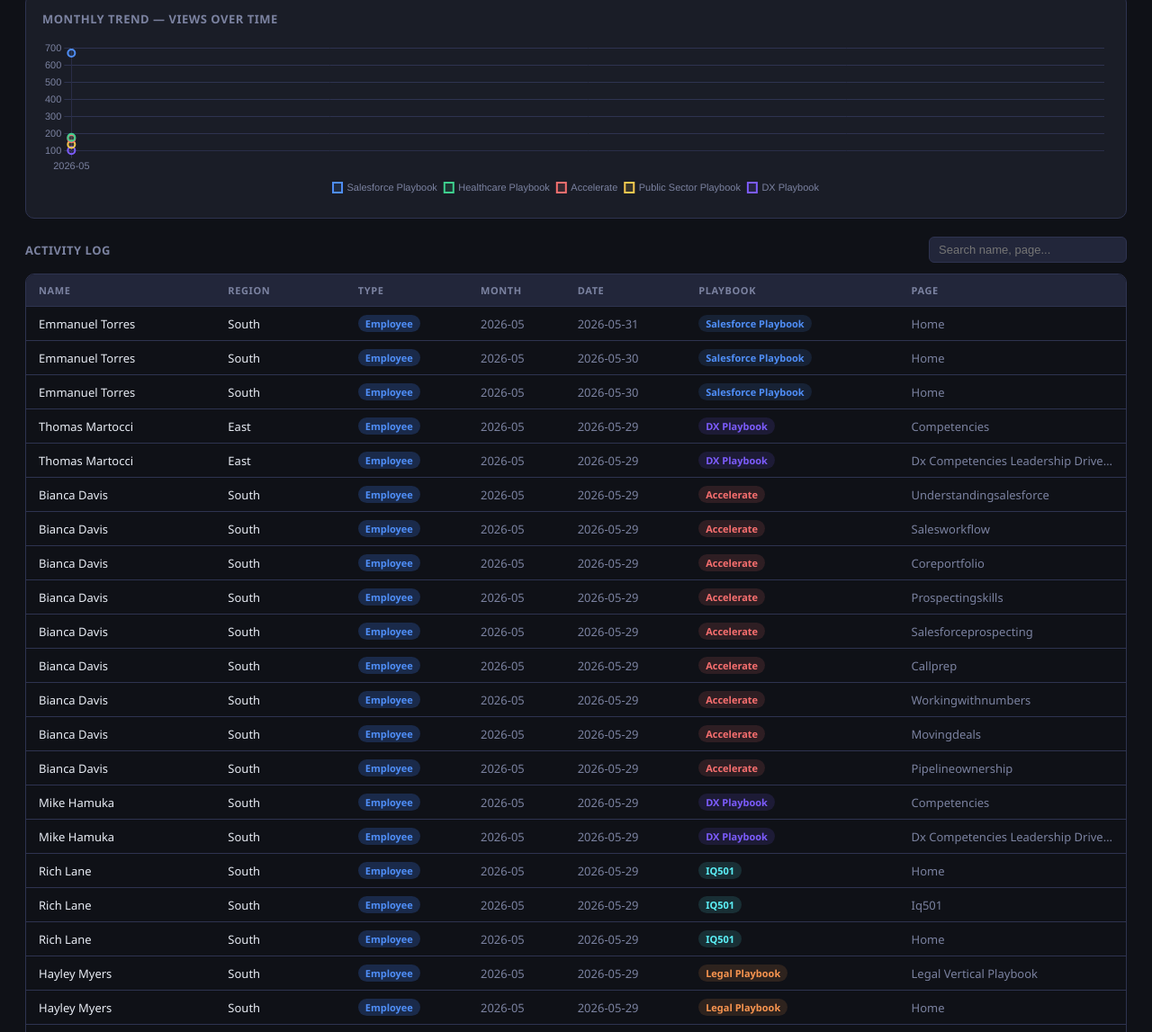
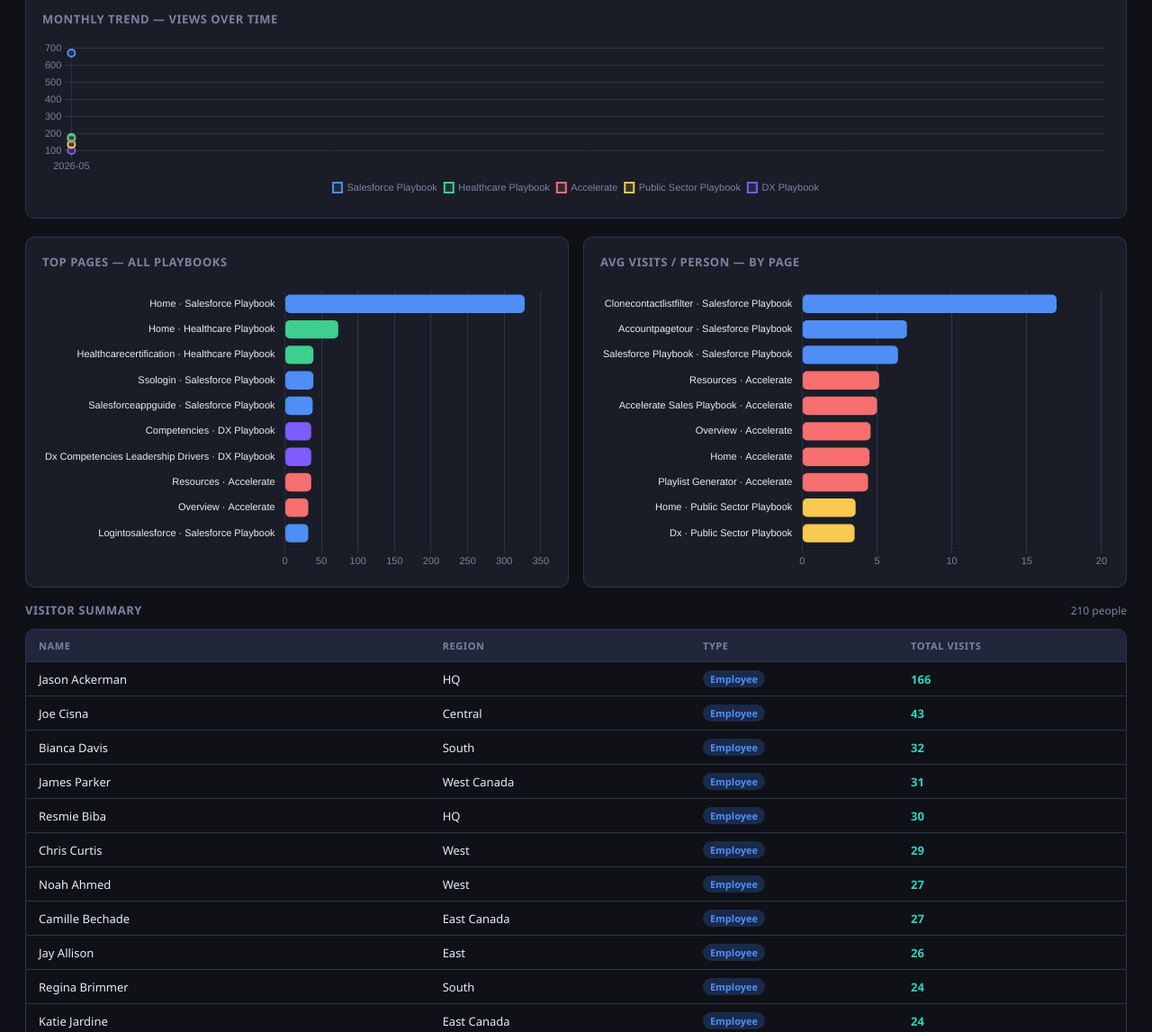
Before and after one commit to jasonackerman1/playbook-dashboard, a plain HTML site: page index.html in a window 1280 px wide. Shown: the part 599-1746 px from the top of the page at 90% size. Drawn offline with nearby package versions, Linux system fonts and the light colour scheme.

Commit message:
Add visitor summary, avg visits stat, top pages charts, Road to DX

```diff
--- a/index.html
+++ b/index.html
@@ -39,11 +39,13 @@
 
   .charts-top{display:grid;grid-template-columns:2fr 1fr;gap:16px;padding:0 28px 16px;}
   .charts-bottom{padding:0 28px 20px;}
-  @media(max-width:860px){.charts-top{grid-template-columns:1fr;}}
+  .charts-pages{display:grid;grid-template-columns:1fr 1fr;gap:16px;padding:0 28px 16px;}
+  @media(max-width:860px){.charts-top,.charts-pages{grid-template-columns:1fr;}}
   .chart-card{background:var(--surface);border:1px solid var(--border);border-radius:10px;padding:18px;}
   .chart-title{font-size:13px;font-weight:600;margin-bottom:14px;color:var(--muted);text-transform:uppercase;letter-spacing:.5px;}
   .chart-wrap{position:relative;height:240px;}
   .chart-wrap-tall{position:relative;height:180px;}
+  .chart-wrap-pages{position:relative;height:320px;}
 
   .table-section{padding:0 28px 32px;}
   .table-header{display:flex;justify-content:space-between;align-items:center;margin-bottom:12px;flex-wrap:wrap;gap:8px;}
@@ -104,6 +106,35 @@
   </div>
 </div>
 
+<div class="charts-pages">
+  <div class="chart-card">
+    <div class="chart-title" id="pages-chart-title">Top Pages — Total Views</div>
+    <div class="chart-wrap-pages"><canvas id="pagesChart"></canvas></div>
+  </div>
+  <div class="chart-card">
+    <div class="chart-title" id="avg-pages-chart-title">Top Pages — Avg Visits / Person</div>
+    <div class="chart-wrap-pages"><canvas id="avgPagesChart"></canvas></div>
+  </div>
+</div>
+
+<div class="table-section" id="visitor-section">
+  <div class="table-header">
+    <span class="table-title">Visitor Summary</span>
+    <span style="font-size:12px;color:var(--muted)" id="visitor-count"></span>
+  </div>
+  <div class="table-outer">
+    <table>
+      <thead><tr>
+        <th>Name</th>
+        <th>Region</th>
+        <th>Type</th>
+        <th>Total Visits</th>
+      </tr></thead>
+      <tbody id="visitor-body"></tbody>
+    </table>
+  </div>
+</div>
+
 <div class="table-section" id="table-section">
   <div class="table-header">
     <span class="table-title">Activity Log</span>
@@ -156,9 +187,13 @@
 allRegions.forEach(r => sel('f-region').innerHTML  += `<option value="${r}">${r}</option>`);
 
 // Header badges
+function fmtMonth(m) {
+  const [y,mo] = m.split('-');
+  return new Date(y, mo-1).toLocaleString('en-US', {month:'long',year:'numeric'});
+}
 sel('header-range').textContent = allMonths.length > 1
-  ? `— ${allMonths[0]} to ${allMonths[allMonths.length-1]}`
-  : `— ${allMonths[0]}`;
+  ? `— ${fmtMonth(allMonths[0])} to ${fmtMonth(allMonths[allMonths.length-1])}`
+  : `— ${fmtMonth(allMonths[0])}`;
 sel('badge-views').textContent  = `${RAW.length.toLocaleString()} total views`;
 sel('badge-months').textContent = `${allMonths.length} month${allMonths.length>1?'s':''}`;
 
@@ -211,7 +246,7 @@
   return arr.reduce((acc,r) => { const v=r[key]||'(none)'; acc[v]=(acc[v]||0)+1; return acc; }, {});
 }
 
-let barChart, pieChart, trendChart;
+let barChart, pieChart, trendChart, pagesChart, avgPagesChart;
 
 function render(){
   const sorted = [...filtered].sort((a,b) => {
@@ -228,15 +263,42 @@
   const monthsShown = new Set(filtered.map(r=>r.Month)).size;
   sel('result-count').textContent = `${totalViews.toLocaleString()} views`;
 
+  const avgVisits = uniqueUsers > 0 ? (totalViews / uniqueUsers).toFixed(1) : '0';
+
   sel('stats-row').innerHTML = `
     <div class="stat"><div class="stat-label">Total Page Views</div><div class="stat-value blue">${totalViews.toLocaleString()}</div><div class="stat-sub">${monthsShown} month${monthsShown!==1?'s':''} shown</div></div>
     <div class="stat"><div class="stat-label">Unique Users</div><div class="stat-value purple">${uniqueUsers}</div><div class="stat-sub">employees &amp; dealers</div></div>
+    <div class="stat"><div class="stat-label">Avg Visits / Person</div><div class="stat-value" style="color:#2dd4bf">${avgVisits}</div><div class="stat-sub">this period</div></div>
     <div class="stat"><div class="stat-label">Top Playbook</div><div class="stat-value yellow" style="font-size:16px;padding-top:4px">${topPB[0]}</div><div class="stat-sub">${topPB[1].toLocaleString()} views</div></div>
-    <div class="stat"><div class="stat-label">Playbooks Active</div><div class="stat-value green">${Object.keys(pbCounts).length}</div><div class="stat-sub">out of 8 total</div></div>
+    <div class="stat"><div class="stat-label">Playbooks Active</div><div class="stat-value green">${Object.keys(pbCounts).length}</div><div class="stat-sub">out of 9 total</div></div>
   `;
 
-  // Bar chart
-  const pbSorted = Object.entries(pbCounts).sort((a,b)=>b[1]-a[1]);
+  // Visitor summary table
+  const visitorMap = {};
+  filtered.forEach(r => {
+    const key = `${r.FirstName} ${r.LastName}`;
+    if (!visitorMap[key]) visitorMap[key] = {name:key, region:r.Region, type:r.Type, visits:0};
+    visitorMap[key].visits++;
+  });
+  const visitorsSorted = Object.values(visitorMap).sort((a,b)=>b.visits-a.visits);
+  sel('visitor-count').textContent = `${visitorsSorted.length} ${visitorsSorted.length===1?'person':'people'}`;
+  sel('visitor-body').innerHTML = visitorsSorted.length
+    ? visitorsSorted.map(v => {
+        const tc = v.type==='Employee'?'#4f8ef7':'#cf5cf7';
+        const tb = v.type==='Employee'?'#1a2a4a':'#2a1a3a';
+        return `<tr>
+          <td>${v.name}</td>
+          <td>${v.region||'<span style="color:var(--muted)">—</span>'}</td>
+          <td><span class="pill" style="background:${tb};color:${tc}">${v.type}</span></td>
+          <td style="color:#2dd4bf;font-weight:600">${v.visits}</td>
+        </tr>`;
+      }).join('')
+    : `<tr><td colspan="4" class="no-data">No records match your filters.</td></tr>`;
+
+  // Bar chart — always include all known playbooks (zero if no data)
+  const pbAll = {...pbCounts};
+  Object.keys(PLAYBOOK_COLORS).forEach(pb => { if (!(pb in pbAll)) pbAll[pb] = 0; });
+  const pbSorted = Object.entries(pbAll).sort((a,b)=>b[1]-a[1]);
   if (barChart) barChart.destroy();
   barChart = new Chart(sel('barChart'), {
     type: 'bar',
@@ -264,6 +326,56 @@
       plugins:{
         legend:{position:'bottom',labels:{color:'#7b82a0',font:{size:11},boxWidth:10,padding:8}},
         tooltip:{callbacks:{label:c=>` ${c.label}: ${c.raw.toLocaleString()} views`}}
+      }
+    }
+  });
+
+  // Top pages chart
+  const pbFilter = sel('f-playbook').value;
+  const pageMap = {};
+  filtered.forEach(r => {
+    const label = pbFilter ? r.Page : `${r.Page} · ${r.Playbook}`;
+    if (!pageMap[label]) pageMap[label] = {count:0, color:pbColor(r.Playbook)};
+    pageMap[label].count++;
+  });
+  const pagesSorted = Object.entries(pageMap).sort((a,b)=>b[1].count-a[1].count).slice(0,10);
+  sel('pages-chart-title').textContent = pbFilter ? `Top Pages — ${pbFilter}` : 'Top Pages — All Playbooks';
+  if (pagesChart) pagesChart.destroy();
+  pagesChart = new Chart(sel('pagesChart'), {
+    type: 'bar',
+    data: { labels: pagesSorted.map(([k])=>k), datasets: [{ data: pagesSorted.map(([,v])=>v.count), backgroundColor: pagesSorted.map(([,v])=>v.color), borderRadius:5, borderSkipped:false }] },
+    options: {
+      indexAxis:'y', responsive:true, maintainAspectRatio:false,
+      plugins:{ legend:{display:false}, tooltip:{callbacks:{label:c=>` ${c.raw.toLocaleString()} views`}} },
+      scales:{
+        x:{grid:{color:'#2e3350'},ticks:{color:'#7b82a0',font:{size:11}}},
+        y:{grid:{display:false},ticks:{color:'#e8ecf4',font:{size:11}}}
+      }
+    }
+  });
+
+  // Avg visits per page chart
+  const avgPageMap = {};
+  filtered.forEach(r => {
+    const label = pbFilter ? r.Page : `${r.Page} · ${r.Playbook}`;
+    if (!avgPageMap[label]) avgPageMap[label] = {views:0, visitors:new Set(), color:pbColor(r.Playbook)};
+    avgPageMap[label].views++;
+    avgPageMap[label].visitors.add(`${r.FirstName} ${r.LastName}`);
+  });
+  const avgPagesSorted = Object.entries(avgPageMap)
+    .map(([k,v]) => [k, {avg:parseFloat((v.views/v.visitors.size).toFixed(2)), color:v.color}])
+    .sort((a,b)=>b[1].avg-a[1].avg).slice(0,10);
+  sel('avg-pages-chart-title').textContent = pbFilter ? `Avg Visits / Person — ${pbFilter}` : 'Avg Visits / Person — By Page';
+  if (avgPagesChart) avgPagesChart.destroy();
+  avgPagesChart = new Chart(sel('avgPagesChart'), {
+    type: 'bar',
+    data: { labels: avgPagesSorted.map(([k])=>k), datasets: [{ data: avgPagesSorted.map(([,v])=>v.avg), backgroundColor: avgPagesSorted.map(([,v])=>v.color), borderRadius:5, borderSkipped:false }] },
+    options: {
+      indexAxis:'y', responsive:true, maintainAspectRatio:false,
+      plugins:{ legend:{display:false}, tooltip:{callbacks:{label:c=>` ${c.raw} avg visits/person`}} },
+      scales:{
+        x:{grid:{color:'#2e3350'},ticks:{color:'#7b82a0',font:{size:11}}},
+        y:{grid:{display:false},ticks:{color:'#e8ecf4',font:{size:11}}}
       }
     }
   });
```
